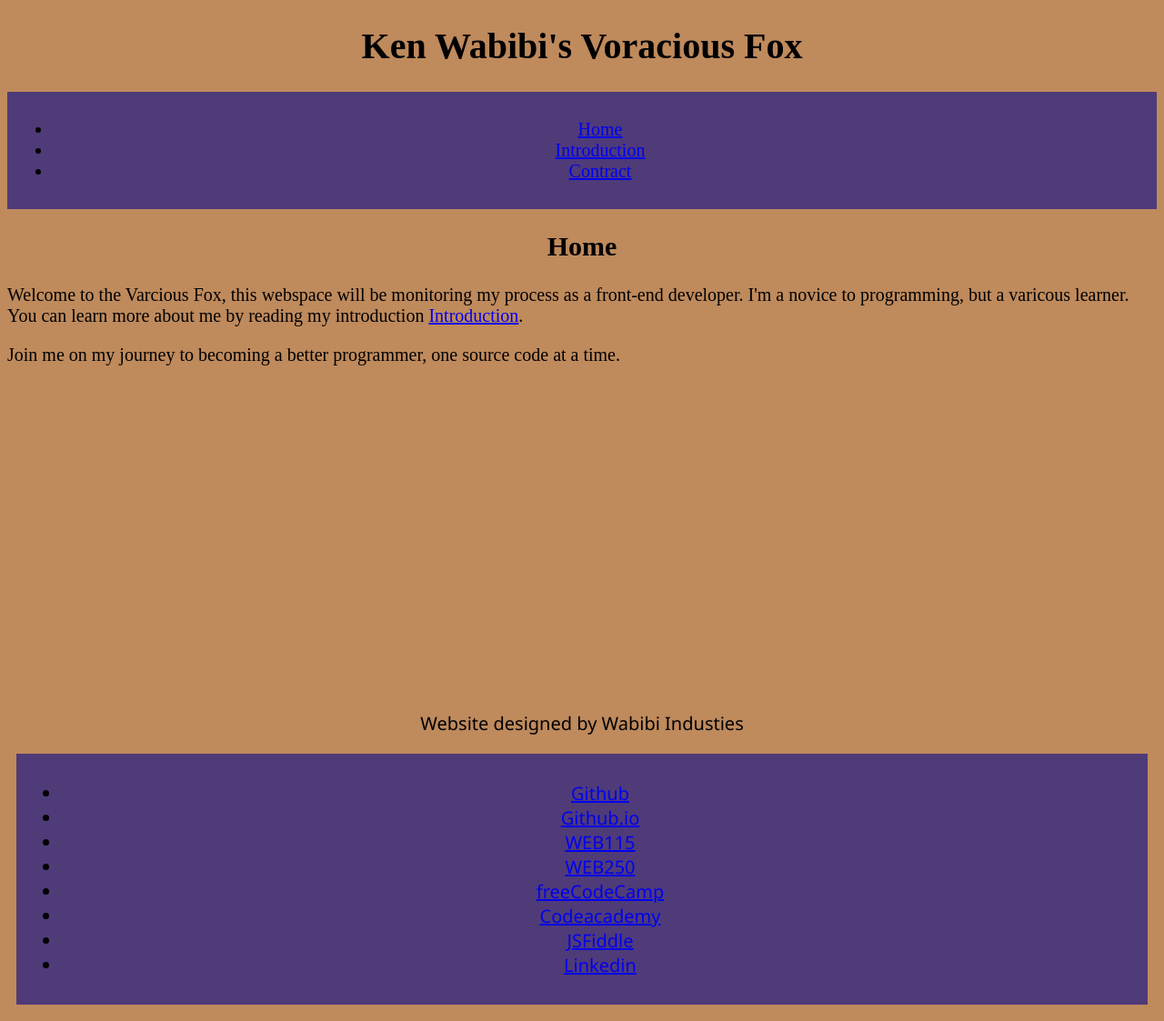
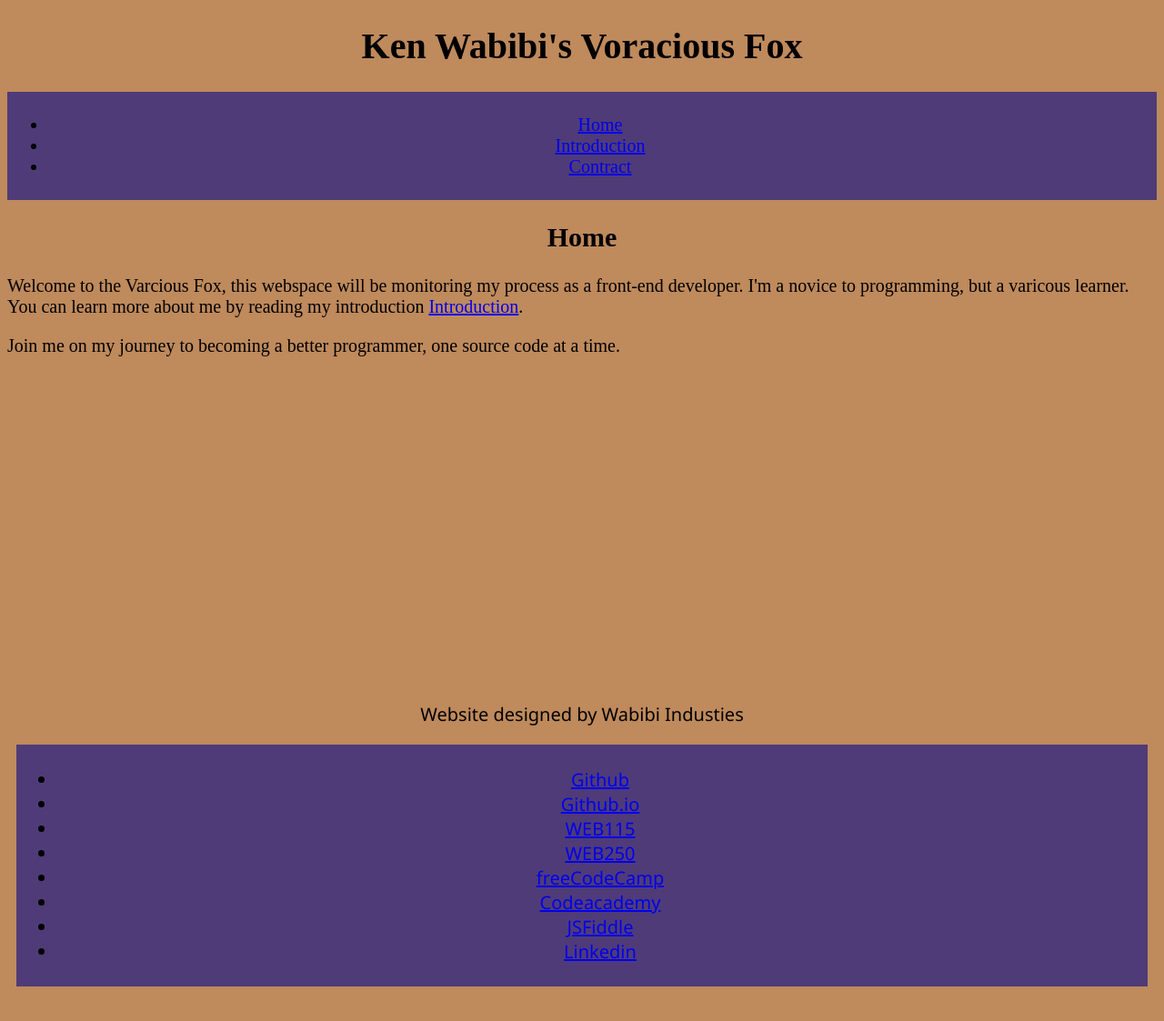
Before and after one commit to KenLWabibi/KenLWabibi.github.io, a PHP site: page / in a window 1280 px wide. Shown: the whole page at 91% size. After the commit the page ends 1085 px from the top, so only its background shows below. Run offline with PHP 8.4, Linux system fonts and the light colour scheme.

Commit message:
Update VF_layout1.css

```diff
--- a/VF_layout1.css
+++ b/VF_layout1.css
@@ -11,7 +11,7 @@
 */
 nav {
     background-color: #4f3b78;
-    padding: 10px;
+    padding: 5px;
     text-align: center;
 }
 html, body {
```
